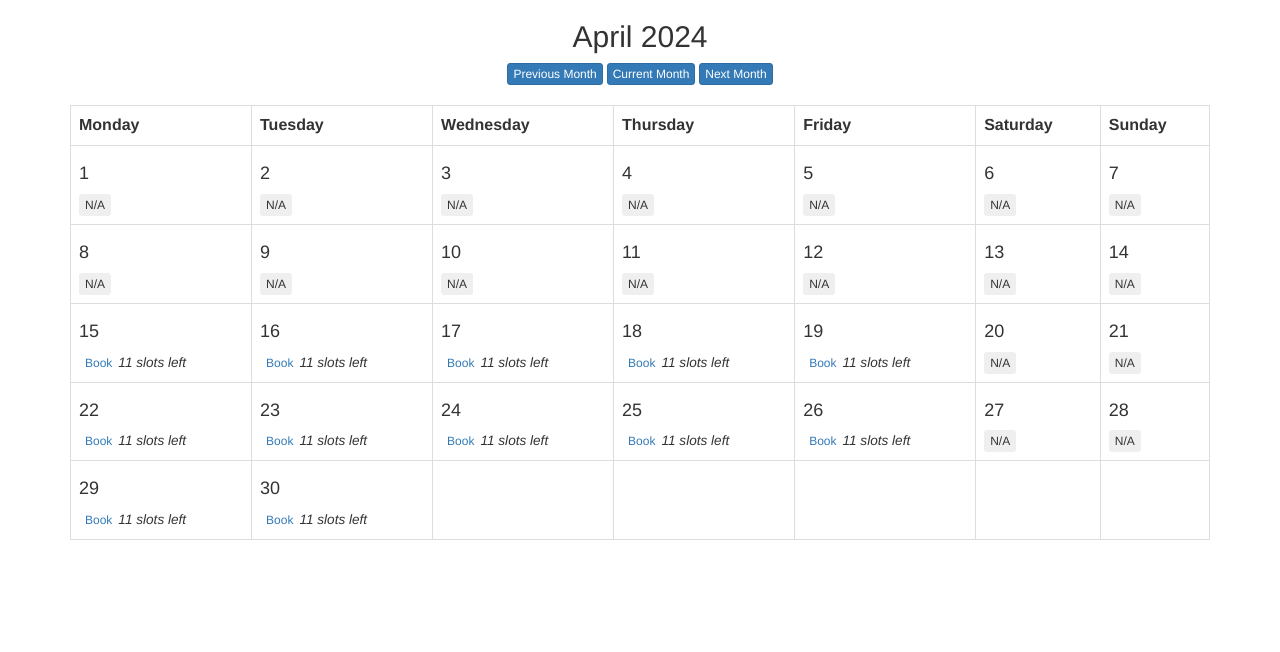
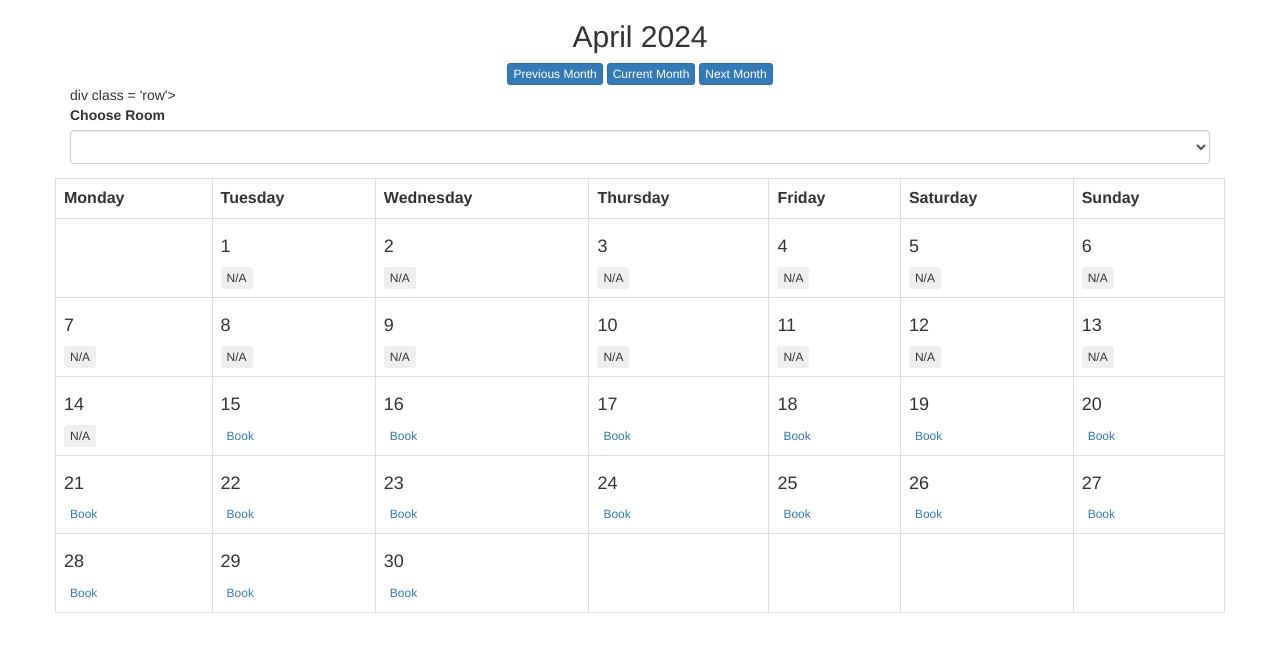
Before and after one commit to raisa-rahman/workBasedProject, a PHP site: page /index.php in a window 1280 px wide. Shown: the top 652 px of the page. Run offline with PHP 8.4, Linux system fonts and the light colour scheme; tables that the repository leaves empty or names only in its code hold one stand-in row (values such as "Sample post"); lists and menus that the app fills with data are empty.

Commit message:
when a desk is booked it blocks out the whole date (this needs to be fixed)
i have added a drop down function which doesn't function yet but it should allow user to book main room or meeting room

```diff
--- a/calender.php
+++ b/calender.php
@@ -1,5 +1,7 @@
 <?php
-function build_calendar($month, $year){
+
+//Function to build a celender for a specific month and year
+function build_calendar($month,$year){
     //create array of days of the week
     $daysOfWeek = array('Monday', 'Tuesday', 'Wednesday', 'Thursday', 'Friday', 'Saturday', 'Sunday');
 
--- a/index.php
+++ b/index.php
@@ -1,10 +1,27 @@
 <?php
-
 //Function to build a celender for a specific month and year
 function build_calendar($month,$year){
 
    // connect to the database
    $mysqli = new mysqli('localhost','root','','bookingcalendar');
+
+   // prepare the query to retrieve the bookings for month and year
+    $stmt = $mysqli->prepare("select * from bookings where MONTH(date) = ? AND YEAR(date) = ?");
+    $stmt->bind_param('ss', $month, $year);
+
+    //array to store booking dates
+    $bookings = array();
+
+     //execute query and fetch results
+    if($stmt->execute()){
+        $result = $stmt -> get_result();
+        if ($result -> num_rows . 0){
+            while ($row = $result -> fetch_assoc()){
+                $bookings[] = $row['date'];
+            }
+            $stmt->close();
+        }
+    }
 
         //array of days of week
     $daysOfWeek = array('Monday', 'Tuesday', 'Wednesday', 'Thursday', 'Friday', 'Saturday', 'Sunday');
@@ -19,12 +36,6 @@ function build_calendar($month,$year){
     $dateComponents = getdate($firstDayOfMonth);
     $monthName = $dateComponents['month'];
     $dayOfWeek = $dateComponents['wday'];
-    if($dayOfWeek == 0){
-        $dayOfWeek = 6;
-    }else{
-        $dayOfWeek = $dayOfWeek - 1;
-    }
-
     $dateToday = date('Y-m-d');
 
     //calculate previous and next month/year
@@ -32,19 +43,31 @@ function build_calendar($month,$year){
     $prev_year = date('Y', mktime(0,0,0,$month-1,1,$year));
     $next_month = date('m', mktime(0,0,0,$month+1,1,$year));
     $next_year = date('Y', mktime(0,0,0,$month+1,1,$year));
-    $calendar = "<center><h2>$monthName $year </h2>";
 
     //build calender HTML
+    $calendar = "<center><h2>$monthName $year </h2>";
     $calendar.="<a class='btn btn-primary btn-xs' href='?month=".$prev_month."&year=".$prev_year."'>Previous Month</a> ";
     $calendar.="<a class='btn btn-primary btn-xs' href='?month=".date('m')."&year=".date('Y')."'>Current Month</a> ";
     $calendar.="<a class='btn btn-primary btn-xs' href='?month=".$next_month."&year=".$next_year."'>Next Month</a></center>";
-    $calendar.="<br><table class='table table-bordered'>";
+    $calendar.="
+    <form id = 'room_select_form'>
+        div class = 'row'>
+            <div class = 'col-md-12-offset-3'>
+                <label>Choose Room</label>
+                <select class = 'form-control' id = 'room_select'>
+                </select>
+            </div>
+        </div>
+    </form>
+
+    <table class='table table-bordered'>";
     $calendar.="<tr>";
 
     //generate table headers for days of week
     foreach($daysOfWeek as $day){
         $calendar.="<th class='header'>$day</th>";
     }
+
     $calendar.="</tr><tr>";
 
      //fill in empty cells before first day of month
@@ -66,24 +89,21 @@ function build_calendar($month,$year){
         //format the date
         $currentDayRel = str_pad($currentDay, 2, "0", STR_PAD_LEFT);
         $date = "$year-$month-$currentDayRel";
-
         $dayName = strtolower(date('l', strtotime($date)));
         $today = $date == date('Y-m-d')? "today" : "";
 
-        if ($dayName=='saturday' || $dayName=='sunday'){
-            $calendar.="<td class='$today'><h4>$currentDay</h4><button class='btn bt-danger btn-xs'>N/A</button>";
-        }elseif($date<date('Y-m-d')){
-            $calendar.="<td class='$today'><h4>$currentDay</h4><button class='btn bt-danger btn-xs'>N/A</button>";
-        }else{
-
-            $totalbookings = checkSlots($mysqli, $date);
-            if($totalbookings == 11){
-                $calendar.="<td class='$today'><h4>$currentDay</h4><a href = '#' class='btn bt-danger btn-xs'>All Booked</a>";
-            }else{
-                $availableSlots = 11 - $totalbookings;
-            $calendar.="<td class='$today'><h4>$currentDay</h4><a href = 'book.php?date=".$date."' class='btn bt-success btn-xs'>Book</a><small><i>$availableSlots slots left </i></small>";
+        //check if date is in the past, available, or booked
+if ($date < date('Y-m-d')) {
+    $calendar .= "<td class='$today'><h4>$currentDay</h4><button class='btn bt-danger btn-xs'>N/A</button>";
+} else {
+    // Check if the date is booked
+    if (in_array($date, $bookings)) {
+        $calendar .= "<td class='$today'><h4>$currentDay</h4><button class='btn bt-danger btn-xs' disabled>Booked</button>";
+    } else {
+        $calendar .= "<td class='$today'><h4>$currentDay</h4><a href='book.php?date=$date' class='btn bt-success btn-xs'>Book</a>";
     }
 }
+
 
 
         $currentDay++;
@@ -105,30 +125,6 @@ function build_calendar($month,$year){
 
     return $calendar;
 }
-
-function checkSlots($mysqli, $date){
-    // prepare the query to retrieve the bookings for month and year
-    $stmt = $mysqli->prepare("select * from bookings where date = ?");
-    $stmt->bind_param('s', $date);
-
-    // counter to store total bookings
-    $totalbookings = 0;
-
-    //execute query and fetch results
-    if($stmt->execute()){
-        $result = $stmt -> get_result();
-        if ($result -> num_rows > 0){
-            while ($row = $result -> fetch_assoc()){
-                $totalbookings++;
-            }
-            $stmt->close();
-        }
-    }
-    return $totalbookings;
-}
-
-
-
 ?>
 <html>
     <head>
```
Lines whose indentation alone changed are shown as unchanged.
